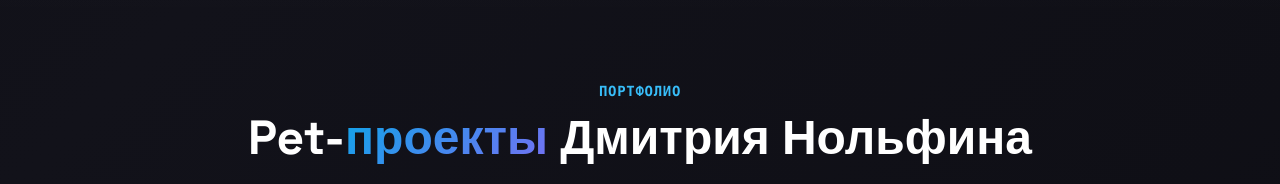
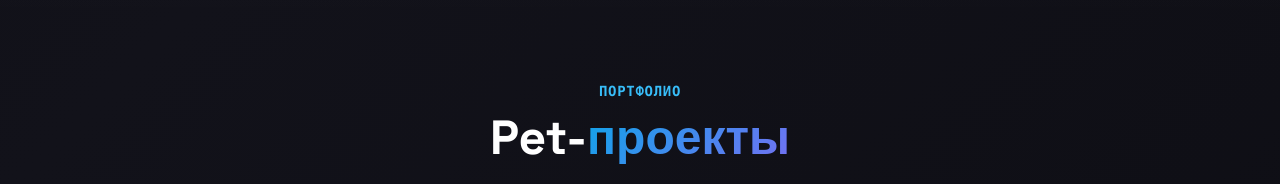
Before and after one commit to dmitriynolfin/dmitriynolfin.github.io, a plain HTML site: page index.html in a window 1280 px wide. Shown: the part 2998-3182 px from the top of the page. Drawn offline with nearby package versions, Linux system fonts and the light colour scheme; grey boxes are pictures that could not be loaded; animation ran at ten frames a second.

Commit message:
Update index.html

```diff
--- a/index.html
+++ b/index.html
@@ -331,7 +331,7 @@
             <div class="max-w-7xl mx-auto px-6">
                 <div class="text-center mb-6 reveal">
                     <span class="text-primary-400 font-mono text-sm font-semibold tracking-wider">ПОРТФОЛИО</span>
-                    <h2 class="font-display text-4xl md:text-5xl font-bold mt-3">Pet-<span class="text-gradient">проекты</span> Дмитрия Нольфина</h2>
+                    <h2 class="font-display text-4xl md:text-5xl font-bold mt-3">Pet-<span class="text-gradient">проекты</span></h2>
                 </div>
                 <div class="grid md:grid-cols-2 gap-3">
                     <!-- Hookah lounge -->
```
